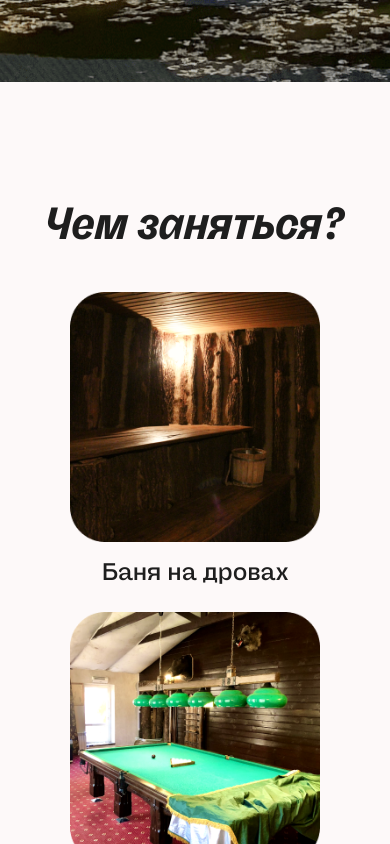
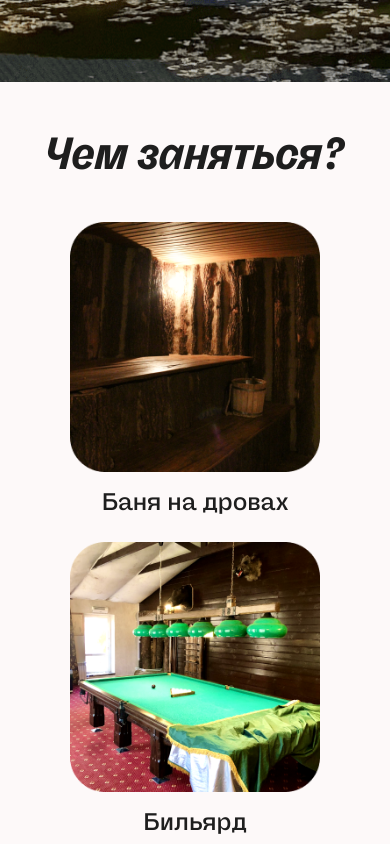
Before and after one commit to DanilAlekseevich/gem-of-forest, a React (Create React App) app: page / in a window 390 px wide. Shown: the part 660-1504 px from the top of the page. Built offline with nearby package versions, Linux system fonts and the light colour scheme.

Commit message:
Resize margin between section

```diff
--- a/src/sass/_mixins.scss
+++ b/src/sass/_mixins.scss
@@ -8,11 +8,11 @@
   }
 
   @media (max-width: 640px) {
-    margin-top: 120px;
+    margin-top: 50px;
   }
 
   @media (max-width: 320px) {
-    margin-top: 80px;
+    margin-top: 30px;
   }
 }
 
```
